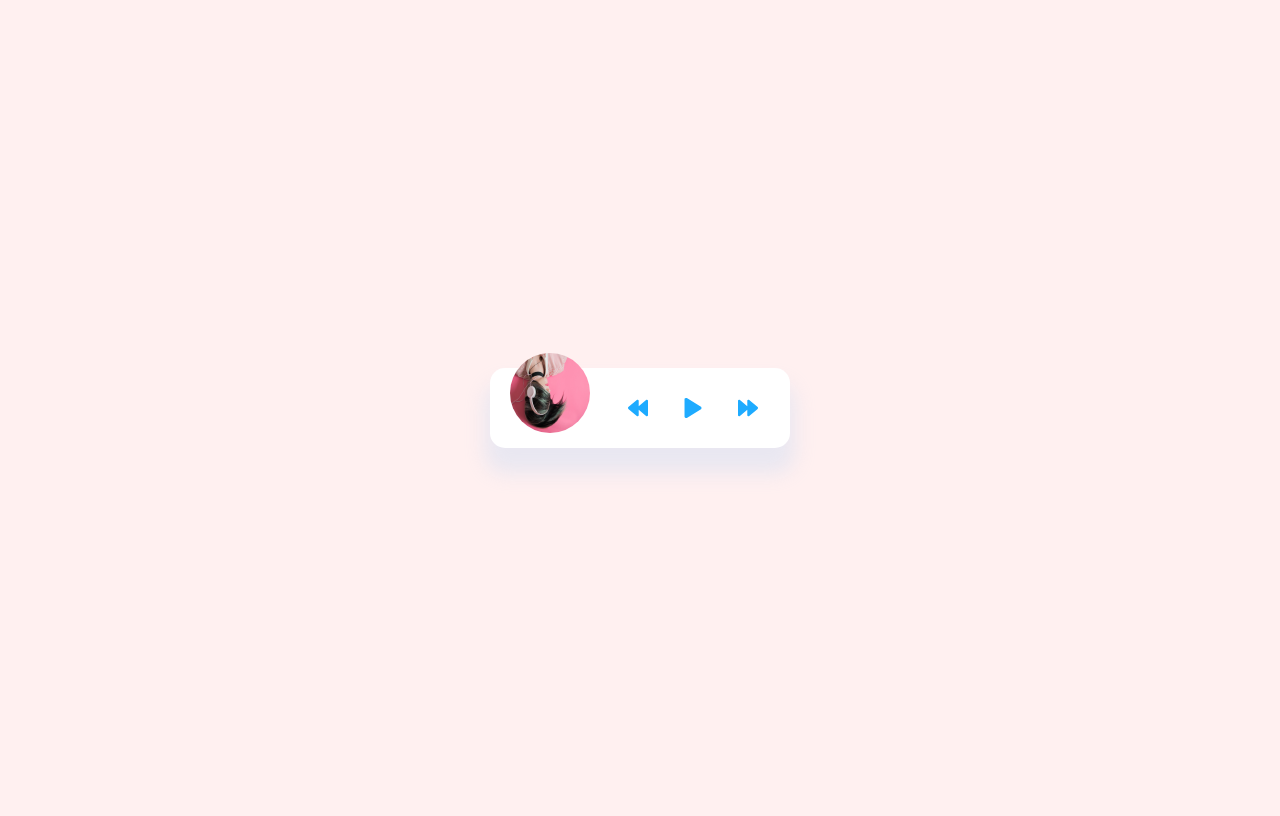
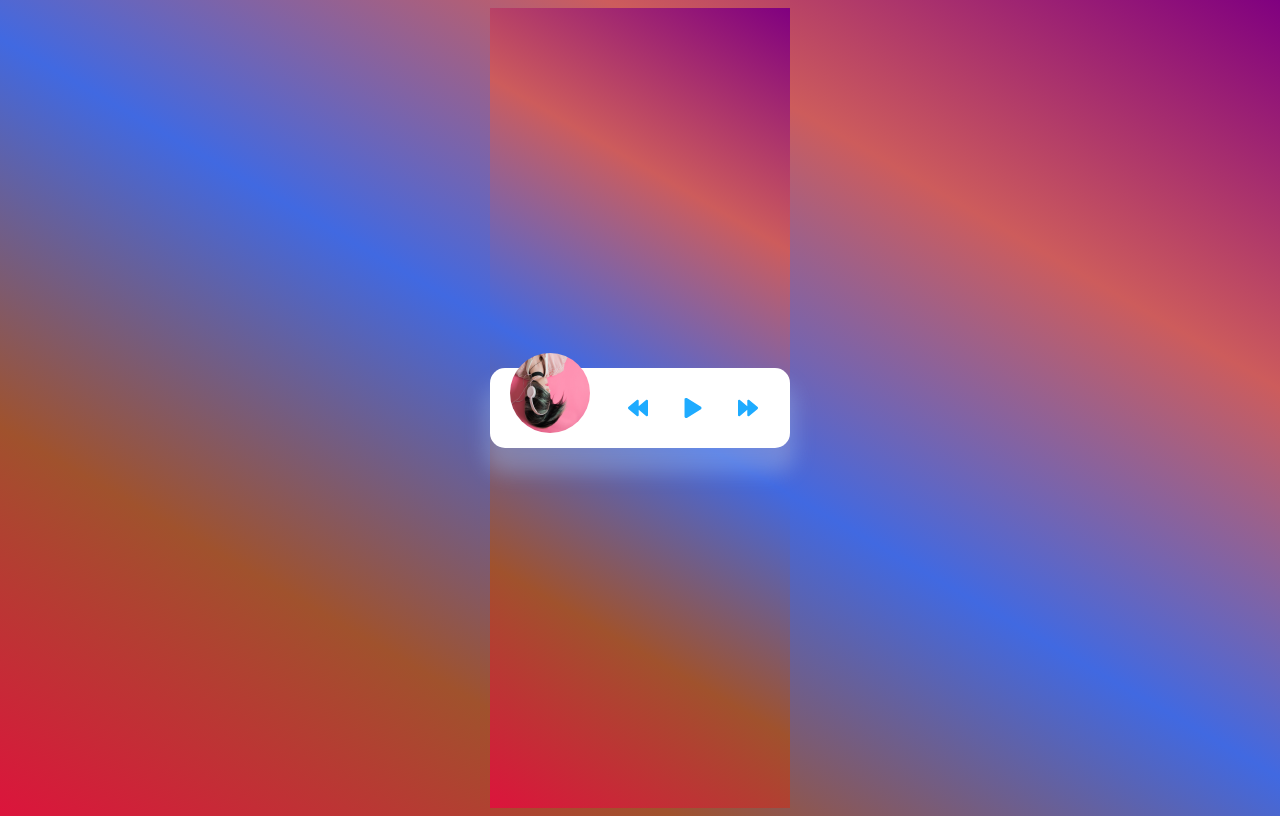
Before and after one commit to OsmanJimenez/Reproductor_Sencillo_Design, a plain HTML site: page index.html in a window 1280 px wide. Drawn offline with Linux system fonts and the light colour scheme.

Commit message:
Update and rename css/styles.css to Css/styles.css

```diff
--- a/css/styles.css
+++ b/Css/styles.css
@@ -3,7 +3,7 @@
 html, body {
     position: relative;
     min-height: 100vh;
-    background-color: #fff0f0;
+      background:linear-gradient(30deg, crimson,sienna, royalblue, indianred, purple);
     display: flex;
     align-items: center;
     justify-content: center;
```
